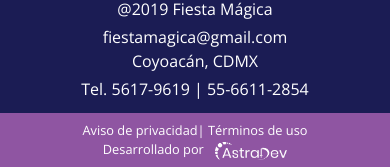
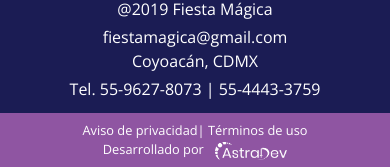
Before and after one commit to ErickRosete/fiesta-magica, a React (Create React App) app: page /inicio in a window 390 px wide. Shown: the part 1947-2114 px from the top of the page. Built offline with nearby package versions, Linux system fonts and the light colour scheme; no server answers; the HTML template or start-up script is replaced by a standard one; a web font is replaced by a local one.

Commit message:
changed footer phone

```diff
--- a/src/components/Layout/Footer/Footer.js
+++ b/src/components/Layout/Footer/Footer.js
@@ -15,7 +15,7 @@ const Footer = () => {
           </Col>
           <Col xs={12} md={6}>
             <p>Coyoacán, CDMX</p>
-            <p>Tel. 5617-9619 | 55-6611-2854</p>
+            <p>Tel. 55-9627-8073 | 55-4443-3759</p>
           </Col>
         </Row>
         <Row className="bg-purple footer-bottom">
```
